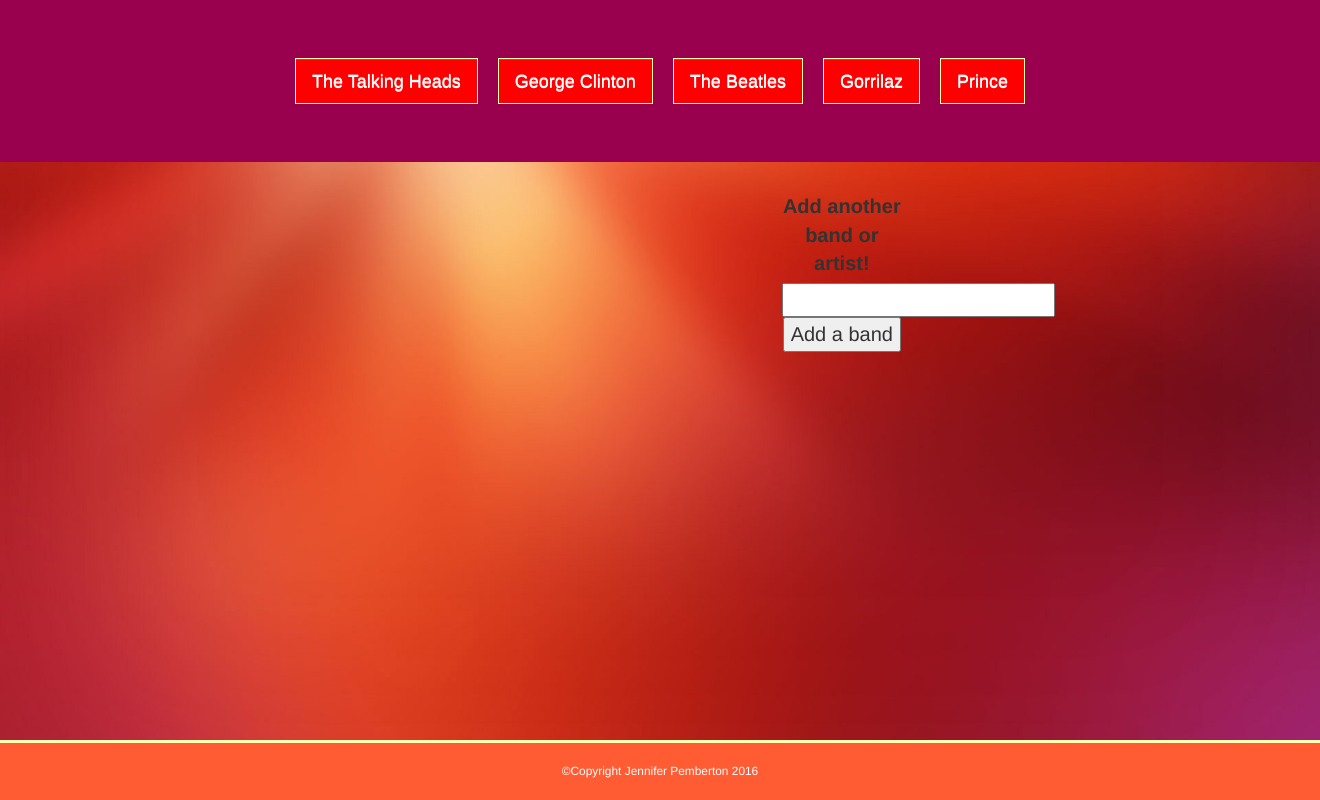
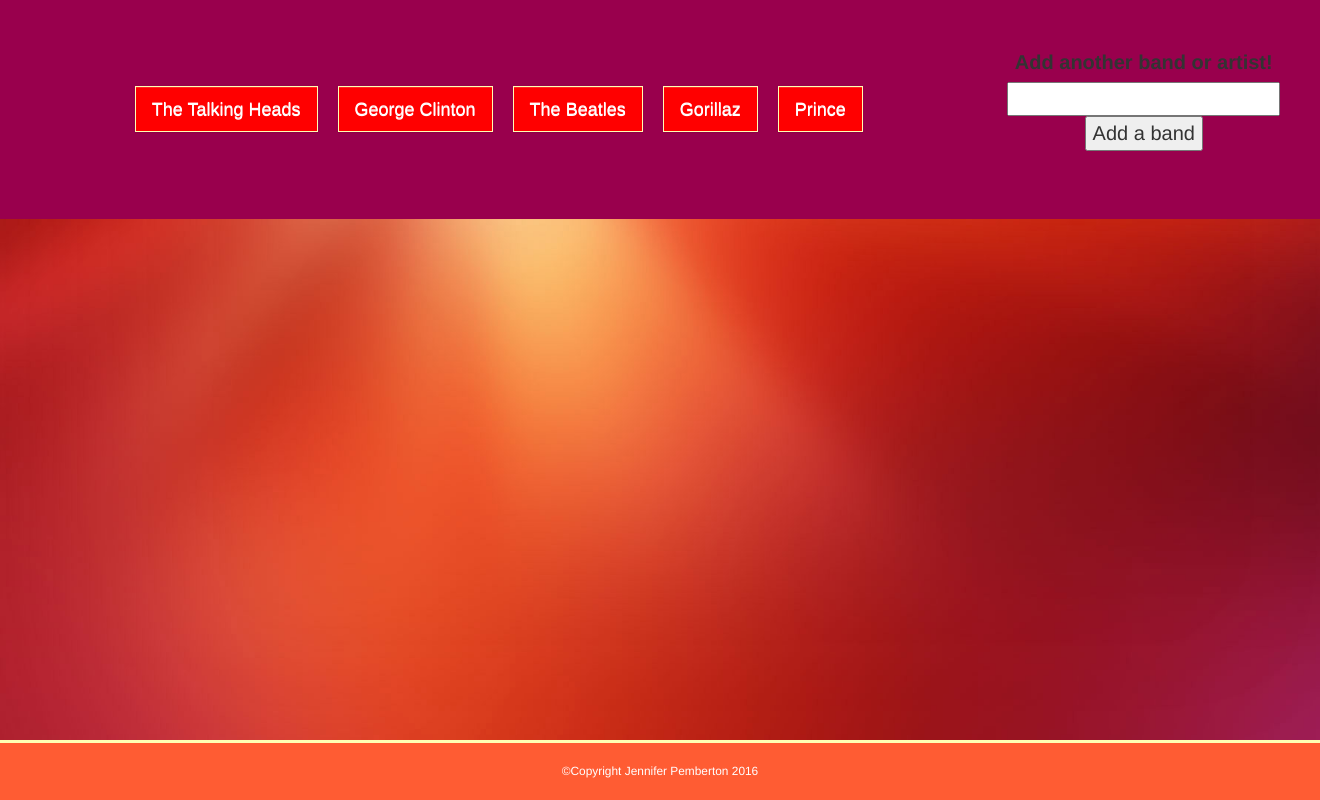
Before and after one commit to JenPhD/gifbtnapp, a PHP site: page / in a window 1320 px wide. Run offline with PHP 8.4, Linux system fonts and the light colour scheme.

Commit message:
got the rows looking good

```diff
--- a/assets/css/style.css
+++ b/assets/css/style.css
@@ -2,7 +2,7 @@
 	background-color: #001;
 	background-image: url("../images/bgfull.jpg");
 	background-repeat: no-repeat;
-	background-size: 100%;
+	background-size: cover;
 	font-family: "Helvetica", "arial," sans-serif;
 }
 
@@ -21,18 +21,50 @@
 }
 
 .container {
+	align-items: center;
 	display: flex;
+	text-align: center;
 	font-size: 20px;
 	font-color: #001;
-	text-align: center;
+	max-width: 100%;
+
 }
 
-
+html {
+	background-image: url("../images/bgfull.jpg") no-repeat center center fixed;
+	-webkit-background size: cover;
+	-moz-background size: cover;
+	-o-background size: cover;
+	background-size: cover;
+}
 
 .jumbotron {
+	align-content: center;
 	background-color: #99004d;
+	text-align: center;
 
+}
 
+#gif1 {
+	width: 460px;
+}
+
+#gif2 {
+	width: 460px;
+}
+
+#gif3 {
+	width: 460px;
+
+}
+
+img {
+	margin: 10px;
+	height: 150px;
+	width: 250px;
+}
+
+#band-form {
 }
 
 .footer {
--- a/assets/javascript/app.js
+++ b/assets/javascript/app.js
@@ -8,7 +8,7 @@
 	//adding band buttons and clicking on buttons
 
 	//Initial array of bands and artists
-	var bands = ['The Talking Heads', 'George Clinton', 'The Beatles', 'Gorrilaz', 'Prince'];
+	var bands = ['The Talking Heads', 'George Clinton', 'The Beatles', 'Gorillaz', 'Prince'];
 
 	//FUNCTIONS
 	//==================================================================================
@@ -47,13 +47,19 @@
 
 		// We have this line so that users can hit "enter" instead of clicking on the button
 		return false;
+
+		//Clear the textbox when done
+		$('#band-form').val(" ");
 	});
+
 
 	// =======================================================
 	//Create the queryURL, which equals the base qrl + the band name for the search term. You get
 	//the band name from an on click event listener. Used document.body because the music class was
 	//created from the function above and was thus out of scope just for a generic on click function.
 	$(document.body).on('click', '.music', function() {
+		//first empty the div with the gifs
+	    $('#gifdisplay').empty();
 
 		//This replaces the spaces in a band name with + so the URL works
 		var searchTerm = $(this).data('name').split(' ').join('+');
@@ -78,9 +84,6 @@
 	    		//for loop for the 9 objects in the giphy array.
 	    		for (var j = 0; j < giphys.length; j++) {
 
-	     			//first empty the div with the gifs
-	     			//$('#gifrow').empty();
-
 	     			//Create a new div for the music gifs
 
 	     			var musicDiv = $('<div class="gif">');
@@ -92,14 +95,25 @@
 	     			var bandImages = $('<img>');
 	     			bandImages.attr('src', giphys[j].images.fixed_height.url);
 
-	     			musicDiv.append(rating);
+	     			musicDiv.prepend(rating);
 	     			musicDiv.prepend(bandImages);
 
-	     			$('#gifrow').prepend(musicDiv);
+	     			//$('#gifdisplay').append(musicDiv);
 
 	     			//imgCount++;
-	     			//console.log(imgCount);
+	     		if(j < 3) {
+	      			$('#gif1').prepend(musicDiv);
 	      		}
+	      		else if (j < 6) {
+	      			$('#gif2').prepend(musicDiv);
+	      		}
+	      		else {
+	      			$('#gif3').prepend(musicDiv);
+	      		}	//console.log(imgCount);
+	      		}
+
+
+
 
 		});
 	});
--- a/index.html
+++ b/index.html
@@ -17,23 +17,27 @@
 <body>
 <div class="jumbotron">
 	<div class="container">
-		<div id="btns" class="col-sm-12"></div>
+		<div id="btns" class="col-sm-9"></div>
+    <div id="form" class="col-sm-3">
+      <form id="band-form">
+        <label for="band-input">Add another band or artist!</label>
+        <input type="text" id="band-input"><br>
+        <!-- Button triggers new movie to be added -->
+        <input id="addBand" type="submit" value="Add a band">
+    </form>
 	</div>
+  </div>
 </div><!--end jumbotron-->
 <div class="container">
-	<div id="gifdisplay" class="row">
-		<div id="gifrow" class="col-sm-9"></div>
-
-		<div id="search" class="col-sm-3">
-			<form id="band-form">
-    			<label for="band-input">Add another band or artist!</label>
-    			<input type="text" id="band-input"><br>
-
-    			<!-- Button triggers new movie to be added -->
-    			<input id="addBand" type="submit" value="Add a band">
-  			</form>
-		</div>
-	</div>
+  <div class="row">
+    <div id="gif1" class="col-md-4"></div>
+  </div>
+<div class="row">
+    <div id="gif2" class="col-md-4"></div>
+</div>
+  <div class="row">
+    <div id="gif3" class="col-md-4"></div>
+  </div>
 </div><!--end container-->
 <footer class="footer">
       <small>&copy;Copyright Jennifer Pemberton 2016</small>
```
